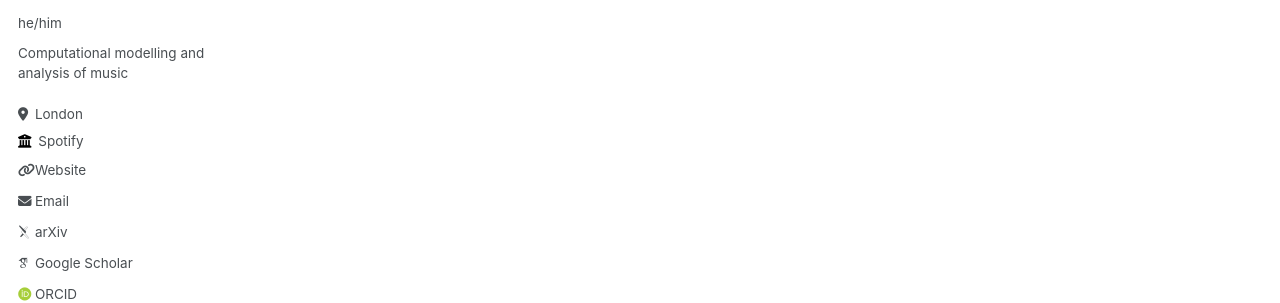
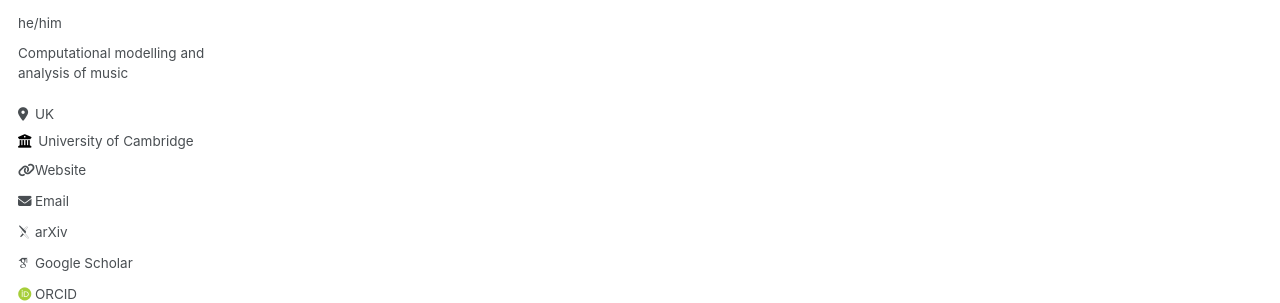
Before and after one commit to HuwCheston/huwcheston.github.io, a Jekyll site: the page built from _pages/cv.html, in a window 1280 px wide. Shown: the part 249-552 px from the top of the page. Built offline with Jekyll 4.4.1, drawn with Linux system fonts in a browser that asks for light colours; some web fonts are replaced.

Commit message:
Updated global config

```diff
--- a/_config.yml
+++ b/_config.yml
@@ -25,8 +25,8 @@ author:
   name             : "Huw Cheston"
   pronouns         : "he/him"
   bio              : "Computational modelling and analysis of music"
-  location         : "London"
-  employer         : "Spotify"
+  location         : "UK"
+  employer         : "University of Cambridge"
   uri              : "https://cms.mus.cam.ac.uk/phd-students"
   email            : "hwc31@cam.ac.uk"
 
```
